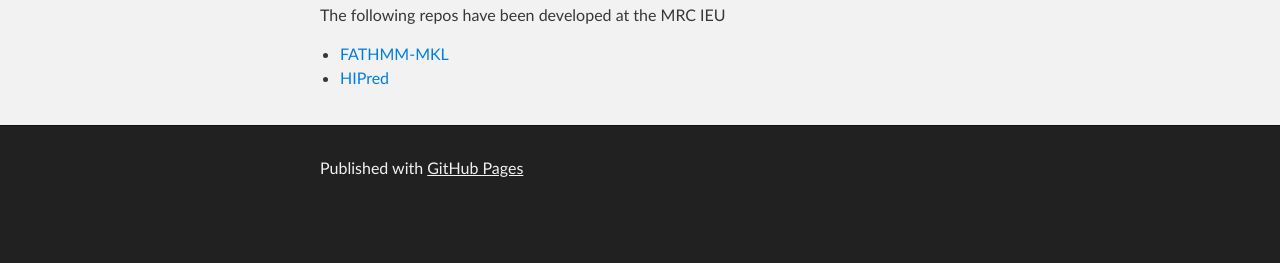
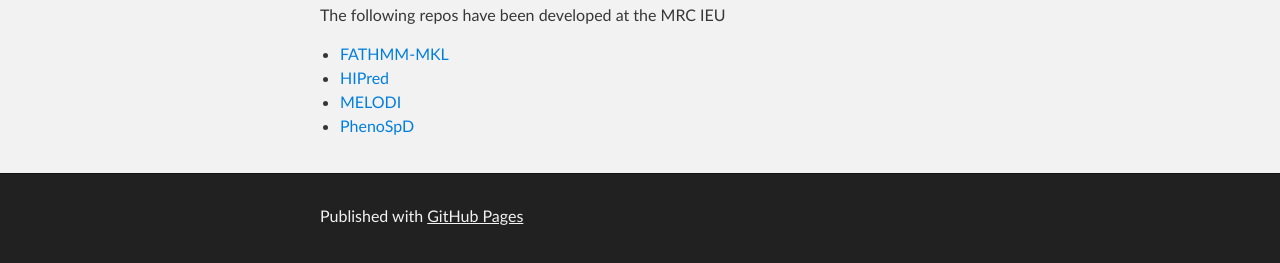
Before and after one commit to t0mrg/t0mrg.github.io, a plain HTML site: page index.html in a window 1280 px wide. Shown: the part 289-552 px from the top of the page. Drawn offline with Linux system fonts and the light colour scheme.

Commit message:
Update index.html

```diff
--- a/index.html
+++ b/index.html
@@ -33,6 +33,8 @@
 <ul>
   <li><a href="https://github.com/t0mrg/fathmm-MKL">FATHMM-MKL</a></li>
   <li><a href="https://github.com/t0mrg/HIPred">HIPred</a></li>
+  <li><a href="https://github.com/MRCIEU/melodi">MELODI</a></li>
+  <li><a href="https://github.com/MRCIEU/PhenoSpD">PhenoSpD</a></li>
 
 </ul>
       </section>
```
